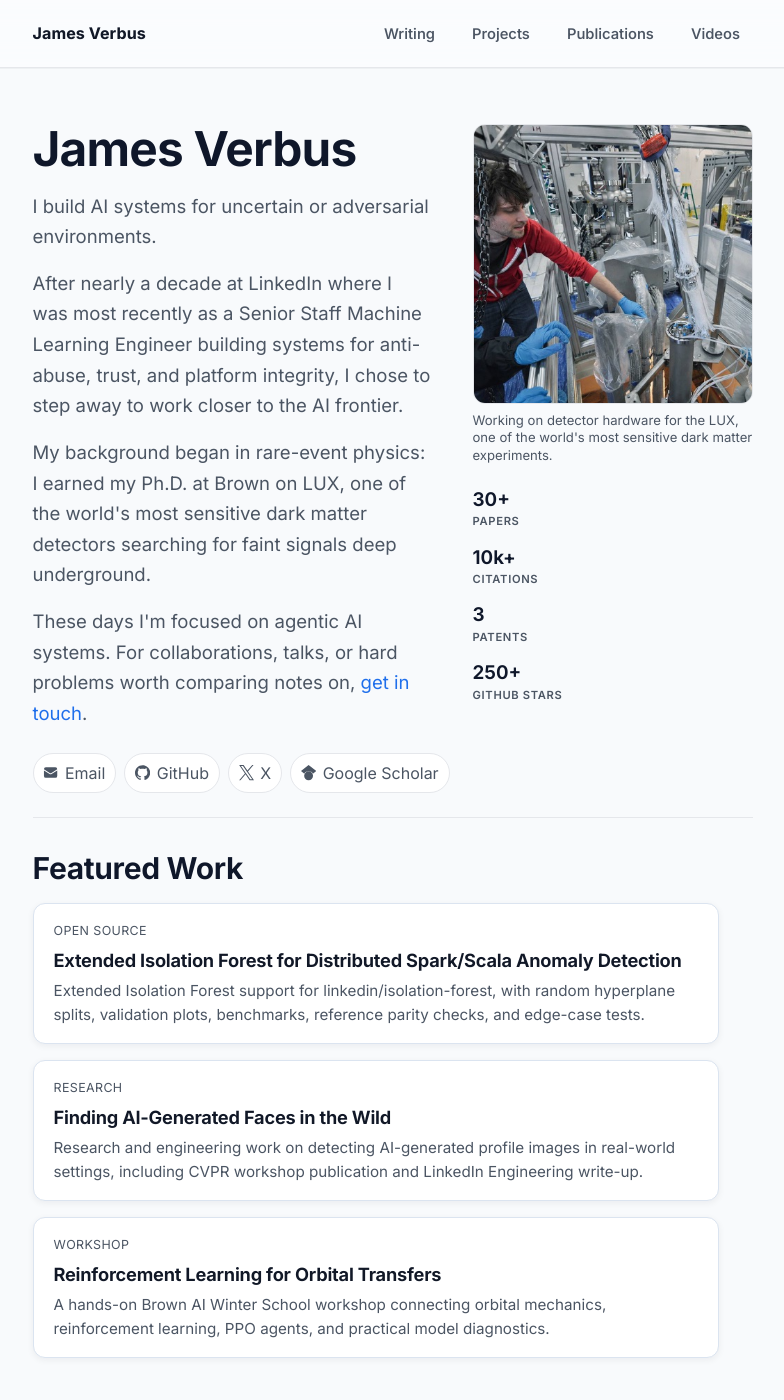
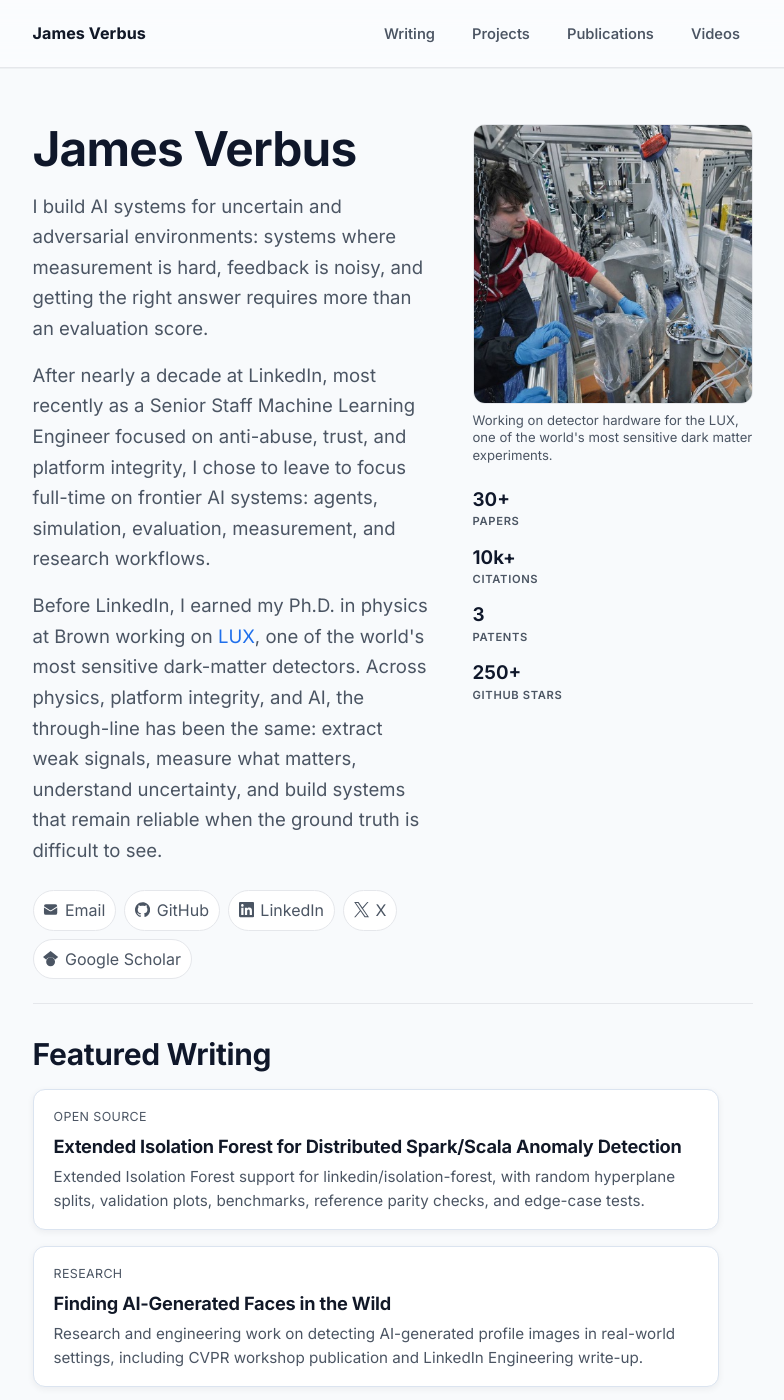
Before and after one commit to jverbus/jverbus.github.io, a Jekyll site: the page built from index.md, in a window 1280 px wide and 1400 px high. Shown: the whole window, without its empty margins (240-1024 px from the left). Built offline with Jekyll 4.4.1, drawn with Linux system fonts in a browser that asks for light colours; some of the changed text lies outside the part shown.

Commit message:
Sharpen homepage positioning and add conversation CTAs
- Rewrite the hero: measurement-centric opening, the deliberate
  decision to leave LinkedIn for frontier AI systems, and the
  physics-to-AI through-line, with LUX linking to the thesis post
- Merge Featured Work and Recent Writing into one curated Featured
  Writing section and add the Ph.D. thesis as a fourth card
- Add an Open to Conversations section with a Start a conversation
  button, and a reusable compare-notes CTA at the foot of every post
- Add a LinkedIn contact pill with a Simple Icons glyph
- Use the reliability-under-uncertainty tagline as the homepage
  meta description; bump CSS cache-buster to loop33

Co-Authored-By: Claude Fable 5 <noreply@anthropic.com>

```diff
--- a/_includes/site/head.html
+++ b/_includes/site/head.html
@@ -164,6 +164,6 @@
   <link rel="icon" type="image/x-icon" href="{{ '/favicon.ico' | relative_url }}">
   <link rel="apple-touch-icon" sizes="180x180" href="{{ '/assets/images/apple-touch-icon.png' | relative_url }}">
   <link rel="preload" href="{{ '/assets/fonts/inter-latin-wght-normal.woff2' | relative_url }}" as="font" type="font/woff2" crossorigin>
-  <link href="{{ '/assets/css/modern.css' | relative_url | escape }}?v=loop32" rel="stylesheet" media="all">
+  <link href="{{ '/assets/css/modern.css' | relative_url | escape }}?v=loop33" rel="stylesheet" media="all">
   <link rel="alternate" type="application/atom+xml" title="{{ site.title | escape }}" href="{{ '/atom.xml' | absolute_url | escape }}">
 </head>
--- /dev/null
+++ b/_includes/site/post-cta.html
@@ -0,0 +1,3 @@
+<aside class="post-cta">
+  <p>I'm currently focused on AI systems, evaluation, measurement, and research workflows. If you're working on related problems, especially in uncertain or adversarial settings, I'd be glad to compare notes. <a href="mailto:james.verbus@gmail.com">Start a conversation</a>.</p>
+</aside>
--- a/_includes/site/post.html
+++ b/_includes/site/post.html
@@ -29,6 +29,8 @@
       <div class="bd">
         <div class="entry-content">
           {{ content }}
+
+          {% include site/post-cta.html %}
 
           <div class="meta">
             {% if page.categories and page.categories != empty %}
--- a/assets/css/modern.css
+++ b/assets/css/modern.css
@@ -754,6 +754,39 @@ h2.post-year-heading:first-of-type {
   width: 100%;
   max-width: var(--max-readable);
   min-width: 0;
+}
+
+.cta-button {
+  display: inline-flex;
+  align-items: center;
+  background: var(--accent);
+  color: #fff;
+  border-radius: 999px;
+  padding: 0.55rem 1.1rem;
+  font-weight: 600;
+  text-decoration: none;
+}
+
+.cta-button:hover {
+  background: var(--accent-hover);
+  color: #fff;
+  text-decoration: none;
+}
+
+.post-cta {
+  max-width: var(--max-readable);
+  margin: var(--space-10) 0 0;
+  border: 1px solid var(--border);
+  border-radius: var(--radius);
+  background: var(--surface-muted);
+  padding: 1rem 1.25rem;
+}
+
+.post-cta p {
+  margin: 0;
+  color: var(--text-muted);
+  font-size: 0.98rem;
+  line-height: 1.6;
 }
 
 .home-archive-link {
@@ -1608,4 +1641,9 @@ h3:hover .heading-anchor,
     color: #d7e4f7;
     background: linear-gradient(135deg, #1e2f4d 0%, #162238 100%);
   }
-}
+
+  .cta-button,
+  .cta-button:hover {
+    color: #0b1020;
+  }
+}
--- a/index.md
+++ b/index.md
@@ -1,22 +1,21 @@
 ---
 layout: page
 title: Home
-description: "AI systems for uncertain or adversarial environments, spanning abuse detection, behavior modeling, agents, anomaly detection, AI-generated media, and production-scale AI."
+description: "AI systems, measurement, and reliability under uncertainty: agents, evaluation, anomaly detection, and adversarial ML."
 og_image: "/assets/images/social/2016-08-18-calibrating-the-lux-dark-matter-experiment-1200x630.jpg"
 og_image_alt: "James Verbus with the LUX dark matter experiment"
 og_image_width: 1200
 og_image_height: 630
-last_modified_at: 2026-06-10
+last_modified_at: 2026-06-11
 hide_title: true
 ---
 
 <section class="home-hero" id="about">
   <div class="home-hero-copy">
     <h1>James Verbus</h1>
-    <p class="home-lede">I build AI systems for uncertain or adversarial environments.</p>
-    <p class="home-lede">After nearly a decade at LinkedIn where I was most recently as a Senior Staff Machine Learning Engineer building systems for anti-abuse, trust, and platform integrity, I chose to step away to work closer to the AI frontier.</p>
-    <p class="home-lede">My background began in rare-event physics: I earned my Ph.D. at Brown on LUX, one of the world's most sensitive dark matter detectors searching for faint signals deep underground.</p>
-    <p class="home-lede">These days I'm focused on agentic AI systems. For collaborations, talks, or hard problems worth comparing notes on, <a href="mailto:james.verbus@gmail.com">get in touch</a>.</p>
+    <p class="home-lede">I build AI systems for uncertain and adversarial environments: systems where measurement is hard, feedback is noisy, and getting the right answer requires more than an evaluation score.</p>
+    <p class="home-lede">After nearly a decade at LinkedIn, most recently as a Senior Staff Machine Learning Engineer focused on anti-abuse, trust, and platform integrity, I chose to leave to focus full-time on frontier AI systems: agents, simulation, evaluation, measurement, and research workflows.</p>
+    <p class="home-lede">Before LinkedIn, I earned my Ph.D. in physics at Brown working on <a href="{{ '/2016/08/18/calibrating-the-lux-dark-matter-experiment/' | relative_url }}">LUX</a>, one of the world's most sensitive dark-matter detectors. Across physics, platform integrity, and AI, the through-line has been the same: extract weak signals, measure what matters, understand uncertainty, and build systems that remain reliable when the ground truth is difficult to see.</p>
   </div>
   <div class="home-hero-side">
     <figure class="home-hero-photo">
@@ -34,15 +33,16 @@ hide_title: true
     <ul class="contact-list">
       <li><a href="mailto:james.verbus@gmail.com">{% include site/icons/email.svg %} Email</a></li>
       <li><a href="https://github.com/jverbus">{% include site/icons/github.svg %} GitHub</a></li>
+      <li><a href="https://www.linkedin.com/in/jamesverbus/">{% include site/icons/linkedin.svg %} LinkedIn</a></li>
       <li><a href="https://x.com/JamesVerbus">{% include site/icons/x.svg %} X</a></li>
       <li><a href="https://scholar.google.com/citations?user=_ksEziAAAAAJ">{% include site/icons/google-scholar.svg %} Google Scholar</a></li>
     </ul>
   </div>
 </section>
 
-<section class="home-section" aria-labelledby="featured-work-heading">
+<section class="home-section" aria-labelledby="featured-writing-heading">
   <div class="section-heading">
-    <h2 id="featured-work-heading">Featured Work</h2>
+    <h2 id="featured-writing-heading">Featured Writing</h2>
   </div>
   <div class="post-list" role="list">
     {% include site/card.html
@@ -66,29 +66,13 @@ hide_title: true
       url='/2026/01/09/brown-physics-ai-winter-school-workshop/'
       description='A hands-on Brown AI Winter School workshop connecting orbital mechanics, reinforcement learning, PPO agents, and practical model diagnostics.'
     %}
-  </div>
-</section>
-
-<section class="home-section" aria-labelledby="recent-writing-heading">
-  <div class="section-heading">
-    <h2 id="recent-writing-heading">Recent Writing</h2>
-  </div>
-  <div class="post-list" role="list">
-    {% assign featured_urls = "/2026/03/18/announcing-extended-isolation-forest-support/|/2026/01/09/brown-physics-ai-winter-school-workshop/|/2024/08/15/finding-ai-generated-faces-in-the-wild/" | split: "|" %}
-    {% assign shown = 0 %}
-    {% for post in site.posts %}
-      {% if featured_urls contains post.url %}{% continue %}{% endif %}
-      {% if shown >= 3 %}{% break %}{% endif %}
-      {% assign shown = shown | plus: 1 %}
-      {% assign post_card_date = post.date | date: "%b %-d, %Y" %}
-      {% include site/card.html
-        card_clickable='on'
-        date=post_card_date
-        title=post.title
-        url=post.url
-        description=post.description
-      %}
-    {% endfor %}
+    {% include site/card.html
+      card_clickable='on'
+      date='Ph.D. Thesis'
+      title='Calibrating the LUX Dark Matter Experiment'
+      url='/2016/08/18/calibrating-the-lux-dark-matter-experiment/'
+      description='An absolute calibration of sub-keV nuclear recoils in the LUX detector using neutron scattering kinematics, improving low-mass WIMP sensitivity sevenfold.'
+    %}
   </div>
   <p class="home-archive-link"><a href="{{ '/posts/' | relative_url }}">View all writing</a></p>
 </section>
@@ -192,3 +176,11 @@ hide_title: true
   </div>
   <p class="home-archive-link"><a href="{{ '/videos/' | relative_url }}">View videos</a></p>
 </section>
+
+<section class="home-section" aria-labelledby="conversations-heading">
+  <div class="section-heading">
+    <h2 id="conversations-heading">Open to Conversations</h2>
+  </div>
+  <p>I enjoy comparing notes with people building or studying AI systems. I'm especially interested in the intersection of physics and AI, from world models to reinforcement learning and simulation, and in measurement, adversarial problems, and security. If that overlaps with what you're working on, I'd be glad to hear from you.</p>
+  <p><a class="cta-button" href="mailto:james.verbus@gmail.com">Start a conversation</a></p>
+</section>
```
Also changed, not shown: _includes/site/icons/linkedin.svg (added).
